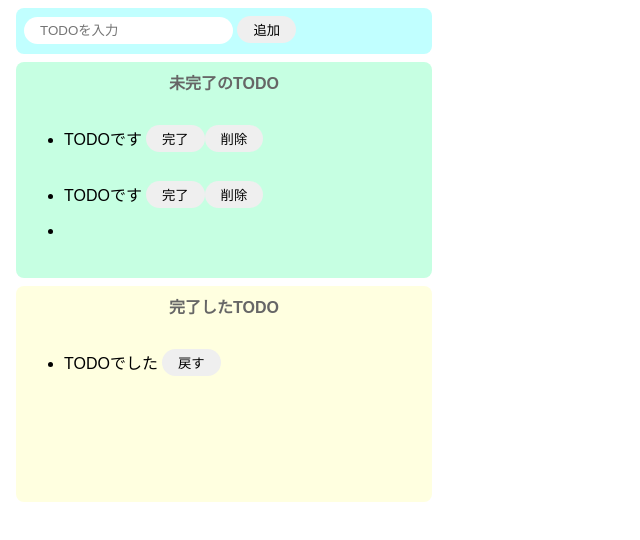
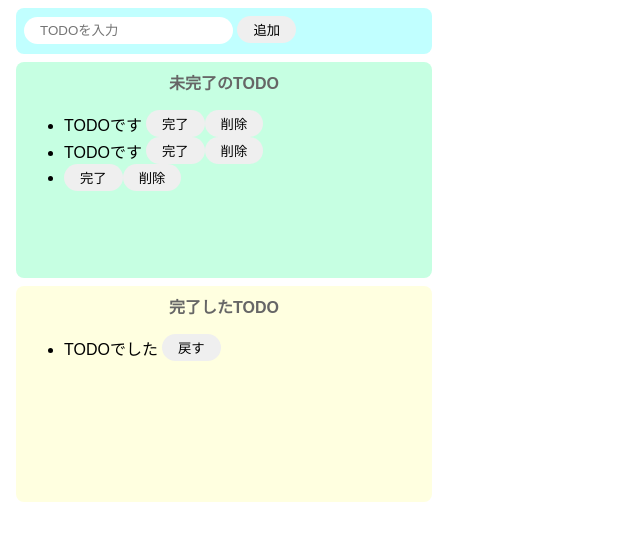
Before and after one commit to mogubess/onlytodo-javascript, a website built with Parcel: page index.html in a window 1280 px wide. Both pictures are taken after a click on the button "追加". Shown: the whole page, without its empty margins (0-640 px from the left). Built offline with nearby package versions, Linux system fonts and the light colour scheme.

Commit message:
completetask src fix

```diff
--- a/index.html
+++ b/index.html
@@ -13,31 +13,25 @@
     <div class="imcomplete-area">
       <p class="title">未完了のTODO</p>
       <ul id="incomplete-list">
-        <li>
         <div class="list-row">
-            <p class="detail-title">TODOです</p>
+          <li class="detail-title">TODOです</li>
           <button>完了</button>
           <button>削除</button>
         </div>
-        </li>
-        <li>
         <div class="list-row">
-            <p class="detail-title">TODOです</p>
+          <li class="detail-title">TODOです</li>
           <button>完了</button>
           <button>削除</button>
         </div>
-        </li>
       </ul>
     </div>
     <div class="complete-area">
       <p class="title">完了したTODO</p>
-      <ul>
-        <li>
+      <ul id="complete-list">
         <div class="list-row">
-            <p class="detail-title">TODOでした</p>
+          <li class="detail-title">TODOでした</li>
           <button>戻す</button>
         </div>
-        </li>
       </ul>
     </div>
     <script src="src/index.js"></script>
--- a/src/index.js
+++ b/src/index.js
@@ -14,14 +14,48 @@ const onClickAdd = () => {
   const li = document.createElement("li");
   li.innerText = inputText;
 
+  //buton(完了)タグ生成
+  const completeButton = document.createElement("button");
+  completeButton.innerText = "完了";
+  completeButton.addEventListener("click", () => {
+    deleteFromIncompleteList(completeButton.parentNode);
+    const addTarget = completeButton.parentNode;
+    const text = addTarget.firstElementChild.innerText;
+    addTarget.textContent = null;
+
+    const li = document.createElement("li");
+    li.innerText = text;
+
+    const backButton = document.createElement("button");
+    backButton.innerText = "戻す";
+    addTarget.appendChild(li);
+    addTarget.appendChild(backButton);
+    document.getElementById("complete-list").appendChild(addTarget);
+  });
+
+  //buton(削除)タグ生成
+  const deleteButton = document.createElement("button");
+  deleteButton.innerText = "削除";
+  deleteButton.addEventListener("click", () => {
+    deleteFromIncompleteList(deleteButton.parentNode);
+  });
+
   //divタグの子要素
   div.appendChild(li);
+  div.appendChild(completeButton);
+  div.appendChild(deleteButton);
 
+  console.info(div);
   document.getElementById("incomplete-list").appendChild(div);
 
   // alert(inputText);
 };
 
+// 未完了リストから指定の要素を削除
+const deleteFromIncompleteList = (target) => {
+  document.getElementById("incomplete-list").removeChild(target);
+};
+
 document
   .getElementById("add-button")
   .addEventListener("click", () => onClickAdd());
```
Lines whose indentation alone changed are shown as unchanged.
